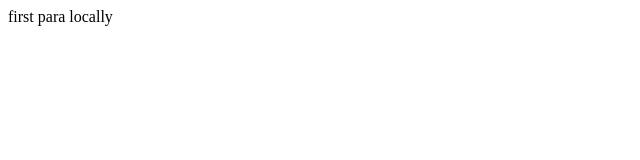
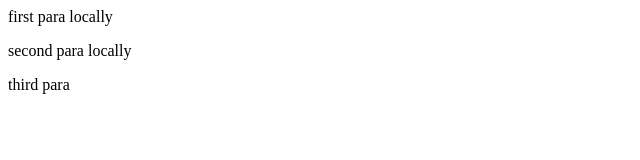
Before and after one commit to himmatsr/experiment, a plain HTML site: page index.html in a window 1280 px wide. Shown: the whole page, without its empty margins (0-640 px from the left). Drawn offline with Linux system fonts and the light colour scheme.

Commit message:
2nd and 3rd para are added

```diff
--- a/index.html
+++ b/index.html
@@ -1,5 +1,7 @@
 <html>
 <body>
 <p>first para locally</p>
+<p>second para locally</p>
+<p>third para</p>
 </body>
 </html>
```
